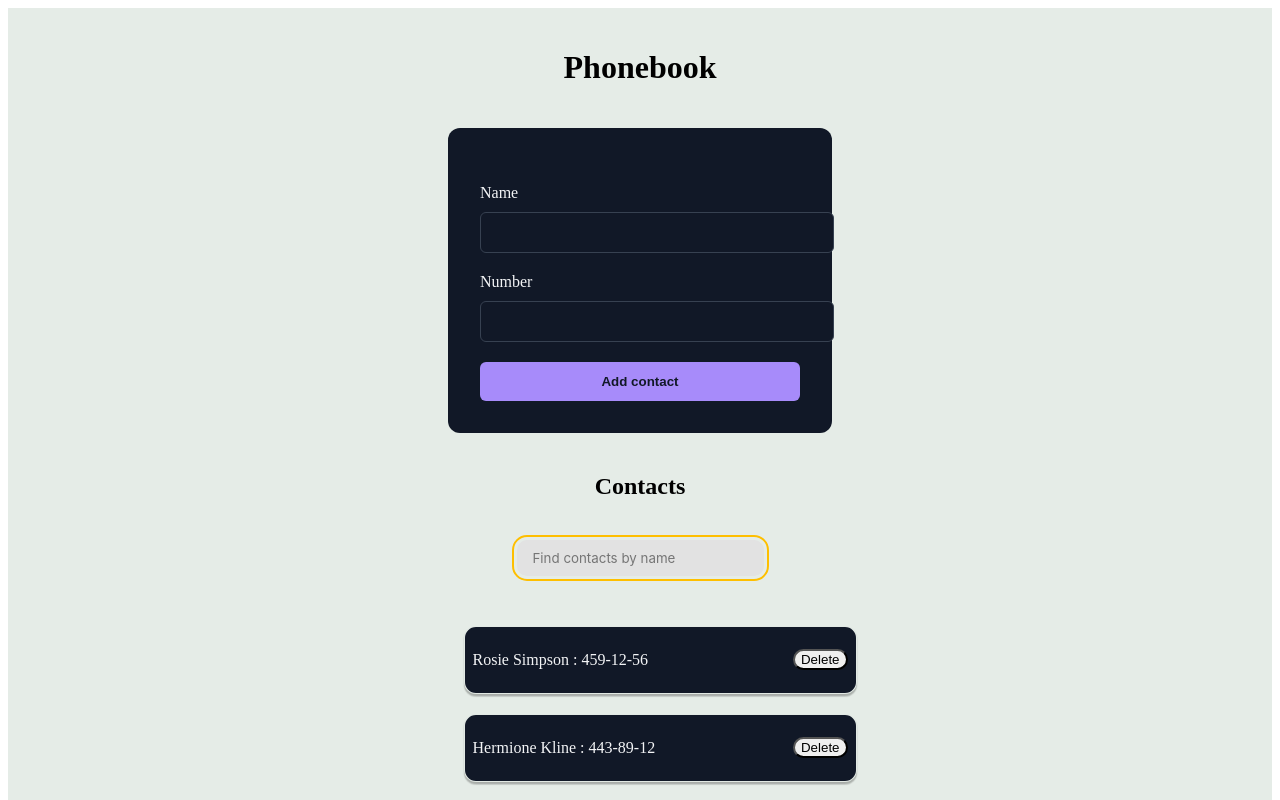
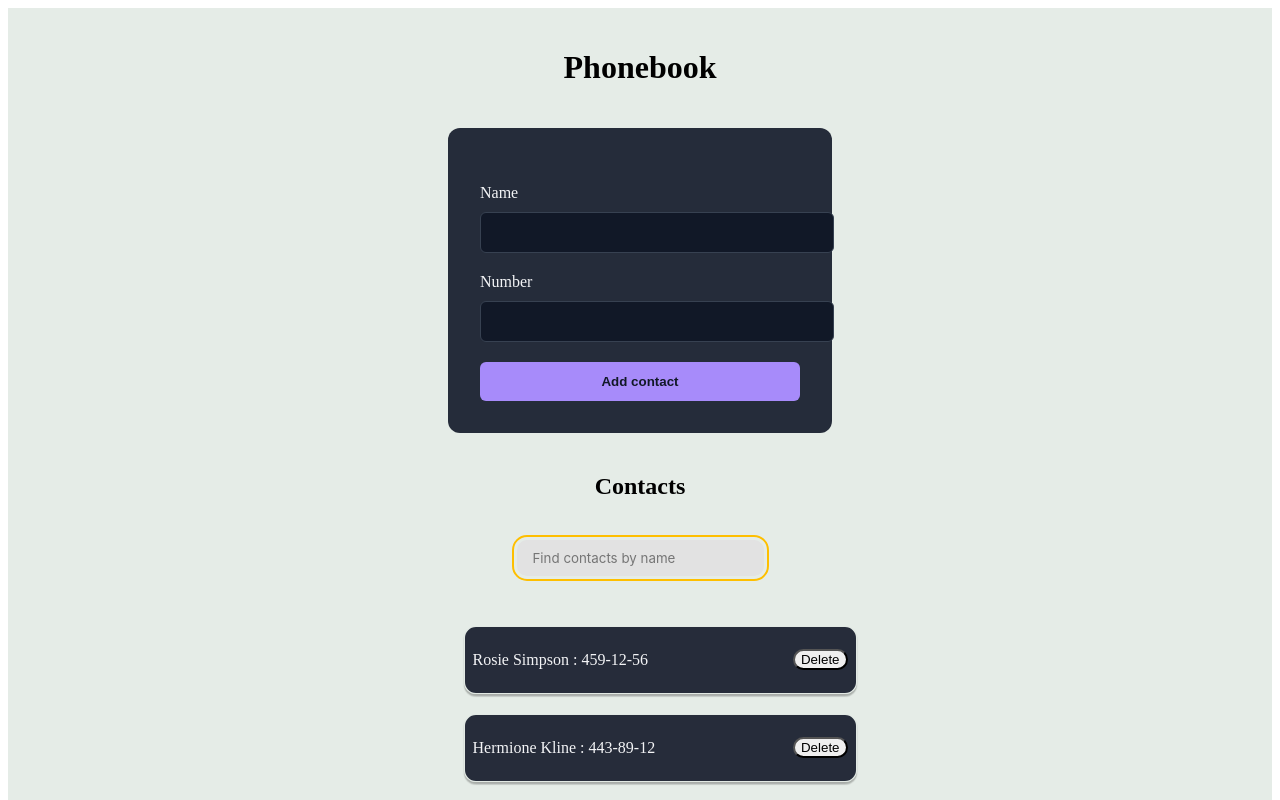
Before and after one commit to Igorippon/goit-react-hw-06-phonebook, a React (Create React App) app: page / in a window 1280 px wide. Shown: the top 800 px of the page. Built offline with nearby package versions, Linux system fonts and the light colour scheme.

Commit message:
fix.styled

```diff
--- a/src/components/ContactForm/ContactForm.styled.js
+++ b/src/components/ContactForm/ContactForm.styled.js
@@ -4,21 +4,13 @@ import styled from 'styled-components';
 export const Container = styled.div`
   width: 320px;
     border-radius: 0.75rem;
-   background-color: rgba(17, 24, 39, 1);
+   background-color: rgba(17, 24, 39, 0.9);
     padding: 2rem;
     color: rgba(243, 244, 246, 1);
 `;
 
 export const StyledForm = styled(Form)`
  margin-top: 1.5rem;
-/* display: flex;
-flex-direction:column;
-width: 375px;
-border-radius: 4px;
-padding: 30px 12px;
-justify-content: start;
- box-shadow: 0px 3px 1px rgba(0, 0, 0, 0.1), 0px 2px 1px rgba(0, 0, 0, 0.08), 0px 2px 2px rgba(0, 0, 0, 0.12);
- border: 1px solid  rgba(229, 236, 231, 0.99); */
 `;
 
 export const Label = styled.label`
@@ -44,20 +36,6 @@ export const Button = styled.button`
     background-color: rgba(167, 139, 250, 0.6);
     box-shadow: 0px 3px 1px rgba(0, 0, 0, 0.1), 0px 2px 1px rgba(0, 0, 0, 0.08), 0px 2px 2px rgba(0, 0, 0, 0.12);
 }
-/* font-weight: 500;
-font-size: 18px;
-line-height: 1.11;
-width: 120px;
-margin: 0 auto;
-cursor: pointer;
-margin-top: 20px;
-border-radius: 4px;
-&:hover
- {
-    color: var(--mien-title-color);
-    background-color: rgba(229, 236, 231, 0.99);
-    box-shadow: 0px 3px 1px rgba(0, 0, 0, 0.1), 0px 2px 1px rgba(0, 0, 0, 0.08), 0px 2px 2px rgba(0, 0, 0, 0.12);
-} */
 `;
 
 export const ErrorMsg = styled(ErrorMessage)`
@@ -73,125 +51,3 @@ export const Input = styled(Field)`
   padding: 0.75rem 1rem;
   color: rgba(243, 244, 246, 1);
 `;
-
-// .form - container {
-//     width: 320px;
-//     border - radius: 0.75rem;
-//     background - color: rgba(17, 24, 39, 1);
-//     padding: 2rem;
-//     color: rgba(243, 244, 246, 1);
-// }
-
-// .title {
-//     text - align: center;
-//     font - size: 1.5rem;
-//     line - height: 2rem;
-//     font - weight: 700;
-// }
-
-// .form {
-//     margin - top: 1.5rem;
-// }
-
-// .input - group {
-//     margin - top: 0.25rem;
-//     font - size: 0.875rem;
-//     line - height: 1.25rem;
-// }
-
-// .input - group label {
-//     display: block;
-//     color: rgba(156, 163, 175, 1);
-//     margin - bottom: 4px;
-// }
-
-// .input - group input {
-//     width: 100 %;
-//     border - radius: 0.375rem;
-//     border: 1px solid rgba(55, 65, 81, 1);
-//     outline: 0;
-//     background - color: rgba(17, 24, 39, 1);
-//     padding: 0.75rem 1rem;
-//     color: rgba(243, 244, 246, 1);
-// }
-
-// .input - group input:focus {
-//     border - color: rgba(167, 139, 250);
-// }
-
-// .forgot {
-//     display: flex;
-//     justify - content: flex - end;
-//     font - size: 0.75rem;
-//     line - height: 1rem;
-//     color: rgba(156, 163, 175, 1);
-//     margin: 8px 0 14px 0;
-// }
-
-// .forgot a,.signup a {
-//     color: rgba(243, 244, 246, 1);
-//     text - decoration: none;
-//     font - size: 14px;
-// }
-
-// .forgot a: hover, .signup a:hover {
-//     text - decoration: underline rgba(167, 139, 250, 1);
-// }
-
-// .sign {
-//     display: block;
-//     width: 100 %;
-//     background - color: rgba(167, 139, 250, 1);
-//     padding: 0.75rem;
-//     text - align: center;
-//     color: rgba(17, 24, 39, 1);
-//     border: none;
-//     border - radius: 0.375rem;
-//     font - weight: 600;
-// }
-
-// .social - message {
-//     display: flex;
-//     align - items: center;
-//     padding - top: 1rem;
-// }
-
-// .line {
-//     height: 1px;
-//     flex: 1 1 0 %;
-//     background - color: rgba(55, 65, 81, 1);
-// }
-
-// .social - message.message {
-//     padding - left: 0.75rem;
-//     padding - right: 0.75rem;
-//     font - size: 0.875rem;
-//     line - height: 1.25rem;
-//     color: rgba(156, 163, 175, 1);
-// }
-
-// .social - icons {
-//     display: flex;
-//     justify - content: center;
-// }
-
-// .social - icons.icon {
-//     border - radius: 0.125rem;
-//     padding: 0.75rem;
-//     border: none;
-//     background - color: transparent;
-//     margin - left: 8px;
-// }
-
-// .social - icons.icon svg {
-//     height: 1.25rem;
-//     width: 1.25rem;
-//     fill: #fff;
-// }
-
-// .signup {
-//     text - align: center;
-//     font - size: 0.75rem;
-//     line - height: 1rem;
-//     color: rgba(156, 163, 175, 1);
-// }
--- a/src/components/ContactList/ContactList.styled.js
+++ b/src/components/ContactList/ContactList.styled.js
@@ -18,7 +18,7 @@ padding:8px;
 border-radius:0.75rem;
 border: 1px solid rgba(229, 236, 231, 0.99);
 box-shadow: 0px 3px 1px rgba(0, 0, 0, 0.1), 0px 2px 1px rgba(0, 0, 0, 0.08), 0px 2px 2px rgba(0, 0, 0, 0.12);
-background-color: rgba(17, 24, 39, 1);
+background-color: rgba(17, 24, 39, 0.9);
  color: rgba(243, 244, 246, 1);
 `;
 
```
